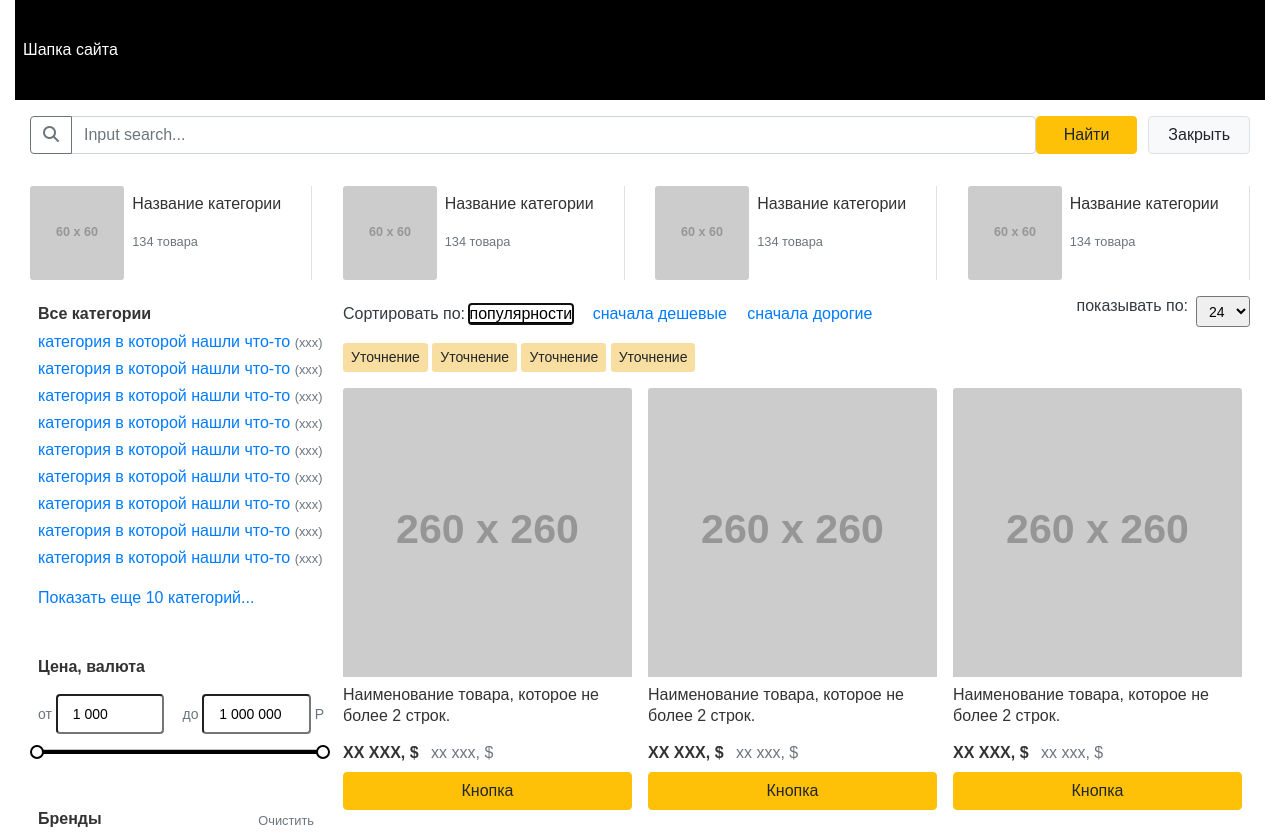
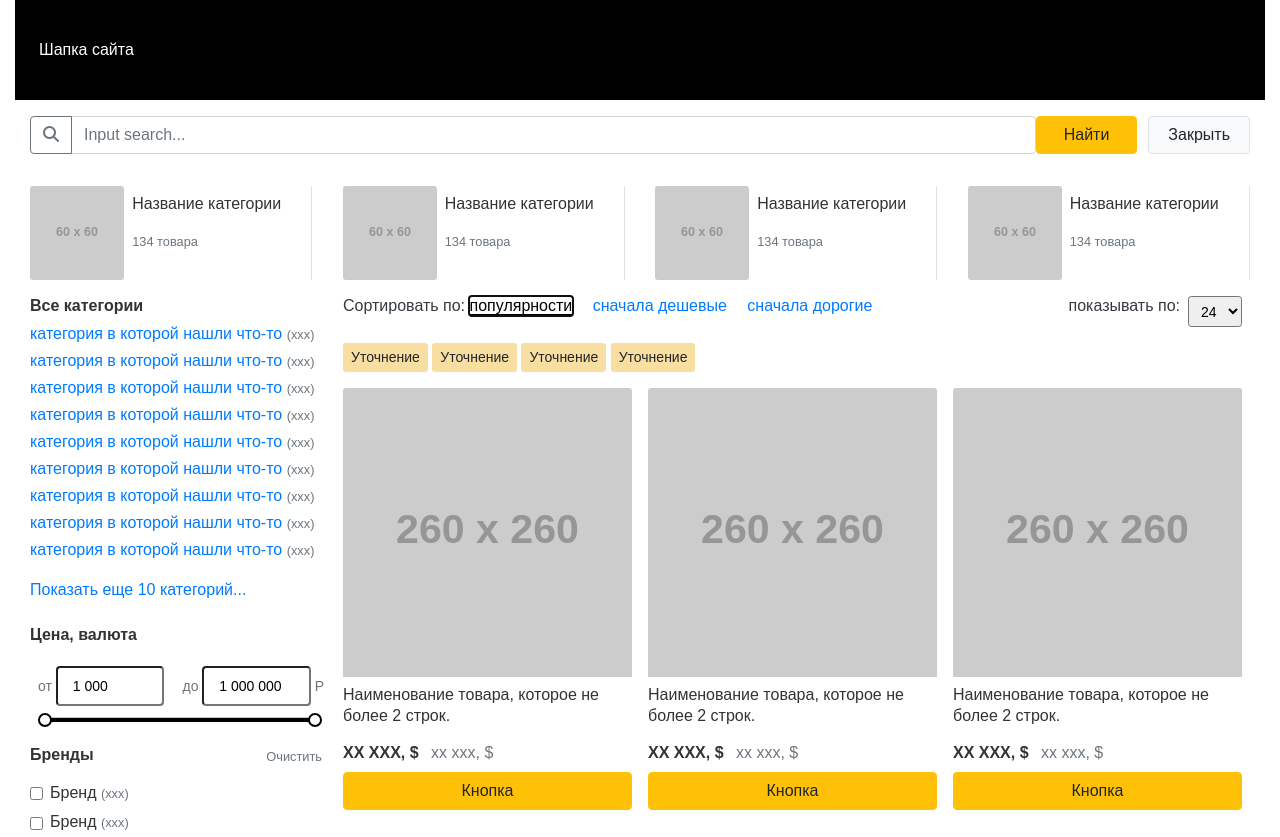
Before and after one commit to rainstr7/testDiginetica, a plain HTML site: page index.html in a window 1280 px wide. Shown: the top 837 px of the page. Drawn offline with nearby package versions, Linux system fonts and the light colour scheme; placeholder pictures from the web are drawn by us.

Commit message:
fix bugs

```diff
--- a/index.html
+++ b/index.html
@@ -17,7 +17,7 @@
 		<header>
 			<div class="d-flex bd-highlight align-items-center p-2 mb-3"
 				style="background-color: black; height: 100px;">
-				<div class="text-white">Шапка сайта</div>
+				<div class="text-white pl-3">Шапка сайта</div>
 			</div>
 		</header>
 		<div class="container-fluid">
@@ -30,7 +30,7 @@
 					<input id="userInputSearch" type="search" class="form-control" placeholder="Input search..."
 						aria-label="" aria-describedby="basic-addon1">
 				</div>
-				<div class=" col-12 col-sm-3 col-md-2 col-lg-1">
+				<div class=" col-12 col-sm-3 col-md-2 col-lg-1 ">
 					<button class="btn btn-warning btn-block" type="button" onclick="myUserSearch()"><span>Найти</span>
 					</button>
 				</div>
@@ -42,7 +42,7 @@
 				</div>
 			</div>
 
-			<div class="row mt-3 ml-1 align-items-center" id="searchBlock" style="display: none;">
+			<div class="row mt-3 align-items-center pl-3" id="searchBlock" style="display: none;">
 				<h4 class="mr-4"> Результаты по запросу</h4>
 				<span class="text-muted" id="userSearch"></span>
 				<span class="text-muted" id="userHistory"></span>
@@ -134,8 +134,8 @@
 
 			</div>
 			<div class="row no-gutters">
-				<div class="col-md-3 d-none d-sm-none d-md-block p-2">
-					<div class=""><strong>Все категории</strong>
+				<div class="col-md-3 d-none d-sm-none d-md-block no-gutters">
+					<div class="col-12"><strong>Все категории</strong>
 					<ul class="p-0 mt-1 u-list"
 						style="text-decoration: none; list-style-type: none; line-height: 26px;">
 						<li><a href="#">категория в которой нашли что-то</a> <span class="card-text"><small
@@ -183,9 +183,10 @@
 						onClick='this.innerHTML==="Скрыть" ? this.innerHTML="Показать еще 10 категорий..." : this.innerHTML="Скрыть"'>Показать
 						еще 10 категорий...</a>
 					</div>
-					<p class="mt-5"><strong>Цена, валюта</strong></p>
-					<div id='options' class="mt-3 p-0">
-						<form method='post' class="form-group p-0 form-control-sm">
+
+					<p class="mt-4"><strong>Цена, валюта</strong></p>
+					<div id='options' class="mt-3">
+						<form method='post' class="form-group form-control-sm">
 							<div class="row no-gutters col-12 p-0">
 								<div class="col-sm-12 col-md-6">
 									<label for='price'>
@@ -194,7 +195,7 @@
 											class="col-9 rounded " style="height: 2.5rem; width: 80%;">
 									</label>
 								</div>
-								<div class="col-sm-12 col-md-6">
+								<div class="col-sm-12 col-md-6 mb-3">
 									<label for='price2'>
 										<span class="text-muted">до</span>
 										<input type="text" name="price" id="price2" maxlength="7"
@@ -204,11 +205,13 @@
 								</div>
 							</div>
 						</form>
-						<div id="slider_price" class="col-12 mt-3 mt-4"></div>
+
+						<div class="m-3 mt-4" id="slider_price"></div>
+
 					</div>
 
 
-					<div class="d-flex justify-content-between align-items-end align-items-center mt-5 mb-2 ">
+					<div class="d-flex justify-content-between align-items-end align-items-center mt-3 mb-2 ">
 						<span><strong class="">Бренды</strong></span>
 						<span class="text-muted btn" onclick="clearcheckbox()"><small>Очистить</small>
 
@@ -236,16 +239,16 @@
 				</div>
 				<div class="col-md-9 row no-gutters">
 					<div class="col-12 row no-gutters pl-2">
-						<div class="col-sm-12 col-md-8 myActiveLink mt-2">
+						<div class="col-sm-12 col-md-8 myActiveLink mb-1">
 							<span class="text-dark">Сортировать&nbsp;по:</span>
 							<a class="mr-3 autoFocus" href="#" id="myActive1"><span>популярности</span></a>
 							<a class="mr-3" href="#" id="myActive2"><span>сначала&nbsp;дешевые</span></a>
 							<a class="mr-3" href="#" id="myActive3"><span>сначала&nbsp;дорогие</span></a>
 						</div>
 						<div
-							class="col-sm-12 col-md-4 row justify-content-md-end justify-content-sm-start no-gutters">
-							<span class="text-dark mr-2">показывать&nbsp;по:</span>
-							<div class="form-group">
+							class="col-12 col-md-4 row justify-content-md-end justify-content-sm-start no-gutters">
+							<span class="text-dark mr-2 ml-3">показывать&nbsp;по:</span>
+							<div class="form-group pr-2">
 								<select class="form-control-sm" id="GroupSelect">
 									<option>24</option>
 									<option>48</option>
--- a/style.css
+++ b/style.css
@@ -15,6 +15,9 @@ body {
   line-height: 130%;
   color: #333333;
 }
+.container{
+  max-width: 1310px !important;
+}
 
 .u-list li:nth-child(n+10) {
   display: none;
@@ -24,9 +27,7 @@ body {
   display: list-item;
 }
 
-.container {
-  max-width: 1280px !important;
-}
+
 .ui-slider-handle{
   background-color: #ffffff !important;
   border: 2px solid #000000 !important;
```
